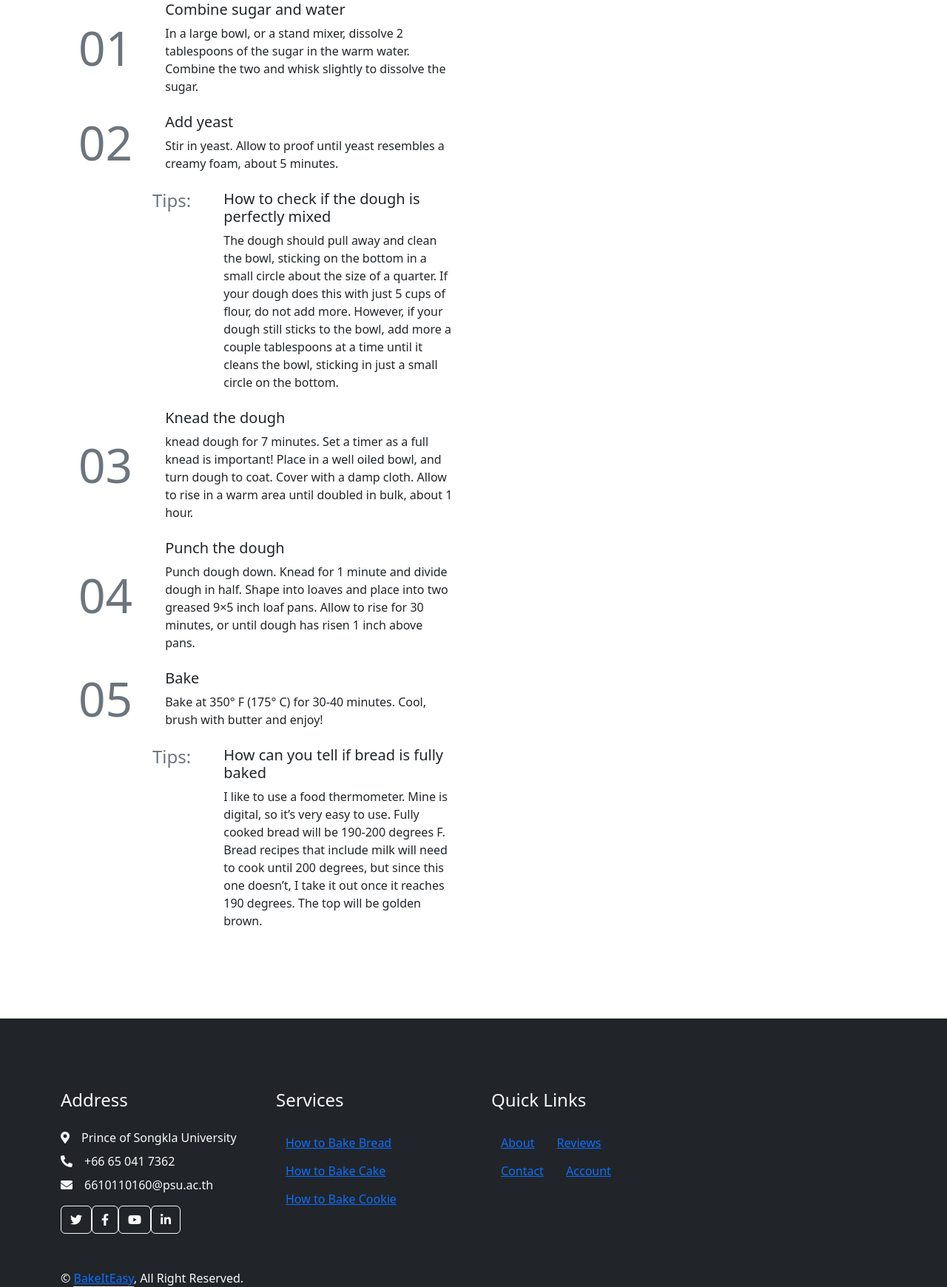
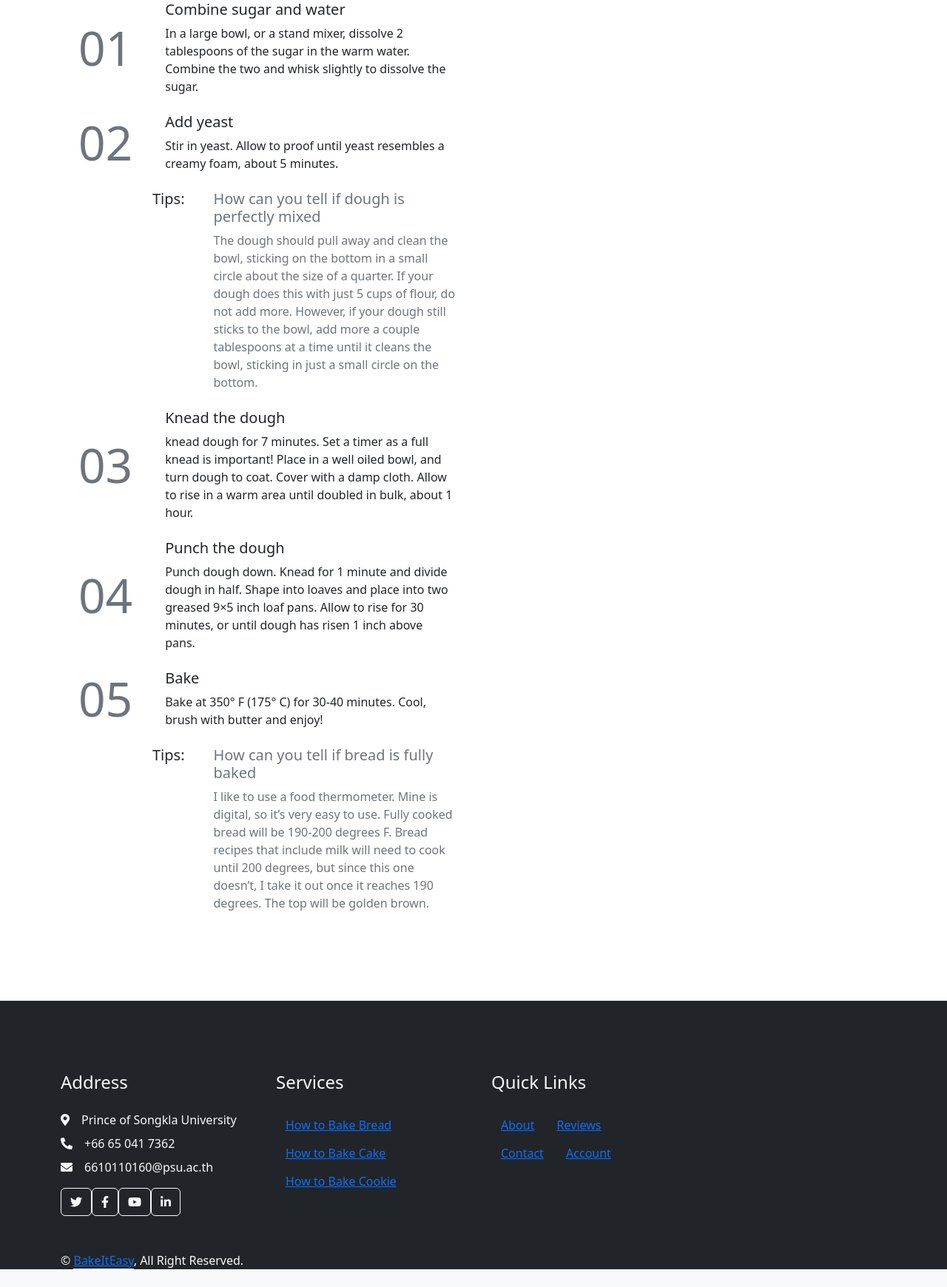
Before and after one commit to nimpy-wth/flask-web, a Flask app: template website/templates/basicbread.html in a window 1280 px wide. Shown: the part 1107-2847 px from the top of the page at 74% size. After the commit the page ends 2823 px from the top, so only its background shows below. Run offline with Flask 3, Linux system fonts and the light colour scheme; the template is opened without the code that fills it, so the values that code supplies are empty; some libraries are stand-ins or nearby versions; some web fonts are replaced.

Commit message:
update basicbread

```diff
--- a/website/templates/basicbread.html
+++ b/website/templates/basicbread.html
@@ -134,10 +134,10 @@
                     </div>
 
                     <div class="d-flex mb-4 wow fadeInUp align-items" data-wow-delay="0.3s">
-                        <h4 class="display-0 text-secondary mb-0" style="margin-right: 20px; margin-left: 100px;">Tips:</h4>
+                        <h5 class="display-0 mb-0" style="margin-right: 15px; margin-left: 100px;">Tips:</h5>
                         <div class="ms-4">
-                            <h5>How to check if the dough is perfectly mixed </h5>
-                            <p class="mb-0">The dough should pull away and clean the bowl, sticking on the bottom in a small circle about the size of a quarter. If your dough does this with just 5 cups of flour, do not add more. However, if your dough still sticks to the bowl, add more a couple tablespoons at a time until it cleans the bowl, sticking in just a small circle on the bottom.</p>
+                            <h5 class="text-secondary">How can you tell if dough is perfectly mixed </h5>
+                            <p class="mb-0 text-secondary">The dough should pull away and clean the bowl, sticking on the bottom in a small circle about the size of a quarter. If your dough does this with just 5 cups of flour, do not add more. However, if your dough still sticks to the bowl, add more a couple tablespoons at a time until it cleans the bowl, sticking in just a small circle on the bottom.</p>
                         </div>
                     </div>
 
@@ -166,10 +166,10 @@
                     </div>
 
                     <div class="d-flex mb-4 wow fadeInUp align-items" data-wow-delay="0.3s">
-                        <h4 class="display-0 text-secondary mb-0" style="margin-right: 20px; margin-left: 100px;">Tips:</h4>
+                        <h5 class="display-0 mb-0" style="margin-right: 15px; margin-left: 100px;">Tips:</h5>
                         <div class="ms-4">
-                            <h5>How can you tell if bread is fully baked </h5>
-                            <p class="mb-0">I like to use a food thermometer. Mine is digital, so it’s very easy to use. Fully cooked bread will be 190-200 degrees F. Bread recipes that include milk will need to cook until 200 degrees, but since this one doesn’t, I take it out once it reaches 190 degrees. The top will be golden brown.</p>
+                            <h5 class="text-secondary">How can you tell if bread is fully baked </h5>
+                            <p class="mb-0 text-secondary">I like to use a food thermometer. Mine is digital, so it’s very easy to use. Fully cooked bread will be 190-200 degrees F. Bread recipes that include milk will need to cook until 200 degrees, but since this one doesn’t, I take it out once it reaches 190 degrees. The top will be golden brown.</p>
                         </div>
                     </div>
 
```
